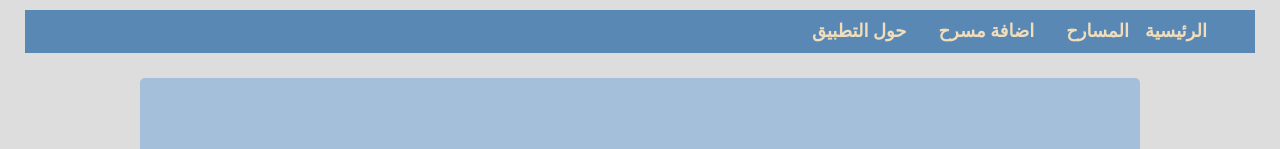
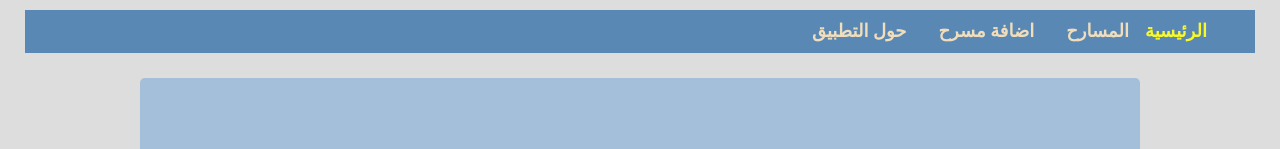
Before and after one commit to zeinabghannam/TheatreApp, a React (Create React App) app in the folder theatre-app/: page / in a window 1280 px wide. Shown: the top 149 px of the page. Built offline with nearby package versions, Linux system fonts and the light colour scheme; a web font is replaced by a local one.

Commit message:
React: Highlighting active link

```diff
--- a/theatre-app/src/components/header.jsx
+++ b/theatre-app/src/components/header.jsx
@@ -1,6 +1,6 @@
 import React, { Component } from 'react';
 import Logo from '../img/logo.png'
-import { Link } from 'react-router-dom';
+import { NavLink } from 'react-router-dom';
 
 class hello extends Component {
     render() {
@@ -8,23 +8,23 @@ class hello extends Component {
             <div>
                 {/* navbar component */}
                 <nav className="navbar navbar-expand-lg navbar-light bg-light">
-                    {/* <Link className="navbar-brand" to="index.html"><img src={Logo} className="logo" alt="logo" /></Link> */}
+                    {/* <NavLink className="navbar-brand" to="index.html"><img src={Logo} className="logo" alt="logo" /></NavLink> */}
                     <button className="navbar-toggler" type="button" data-toggle="collapse" data-target="#navbarSupportedContent" aria-controls="navbarSupportedContent" aria-expanded="false" aria-label="Toggle navigation">
                         <span className="navbar-toggler-icon" />
                     </button>
                     <div className="collapse navbar-collapse" id="navbarSupportedContent">
                         <ul className="navbar-nav mr-auto">
                             <li className="nav-item active">
-                                <Link className="nav-link" to="/">الرئيسية <span className="sr-only">(current)</span></Link>
+                                <NavLink className="nav-link" to="/" exact activeClassName="active-link">الرئيسية <span className="sr-only">(current)</span></NavLink>
                             </li>
                             <li className="nav-item">
-                                <Link className="nav-link" to="/all">المسارح</Link>
+                                <NavLink className="nav-link" to="/all"  exact activeClassName="active-link">المسارح</NavLink>
                             </li>
                             <li className="nav-item">
-                                <Link className="nav-link" to="/add">اضافة مسرح</Link>
+                                <NavLink className="nav-link" to="/add"  exact activeClassName="active-link">اضافة مسرح</NavLink>
                             </li>
                             <li className="nav-item active">
-                                <Link className="nav-link" to="/">حول التطبيق <span className="sr-only">(current)</span></Link>
+                                <NavLink className="nav-link" to="/about"  exact activeClassName="active-link">حول التطبيق <span className="sr-only">(current)</span></NavLink>
                             </li>
                         </ul>
                         {/* search */}
```
